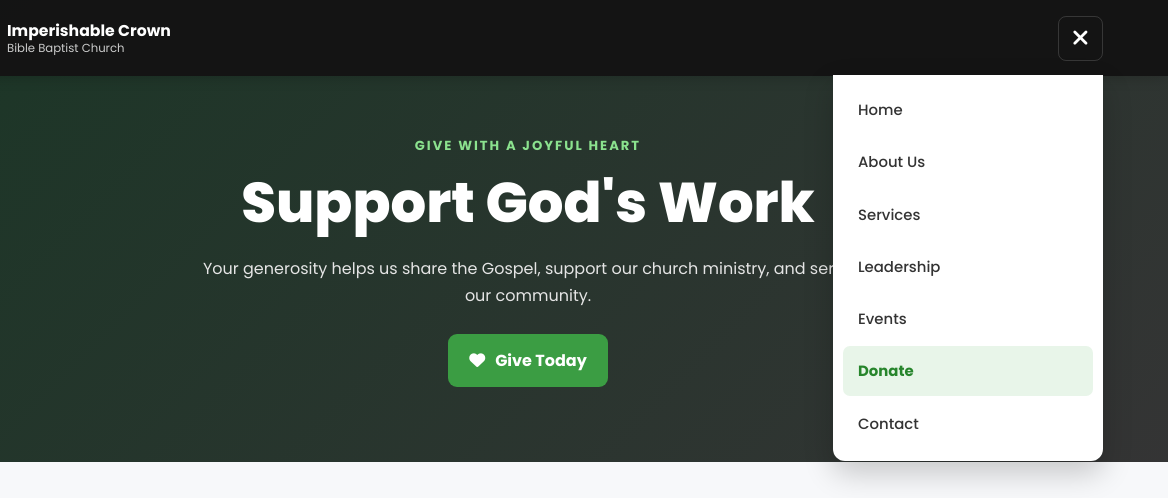
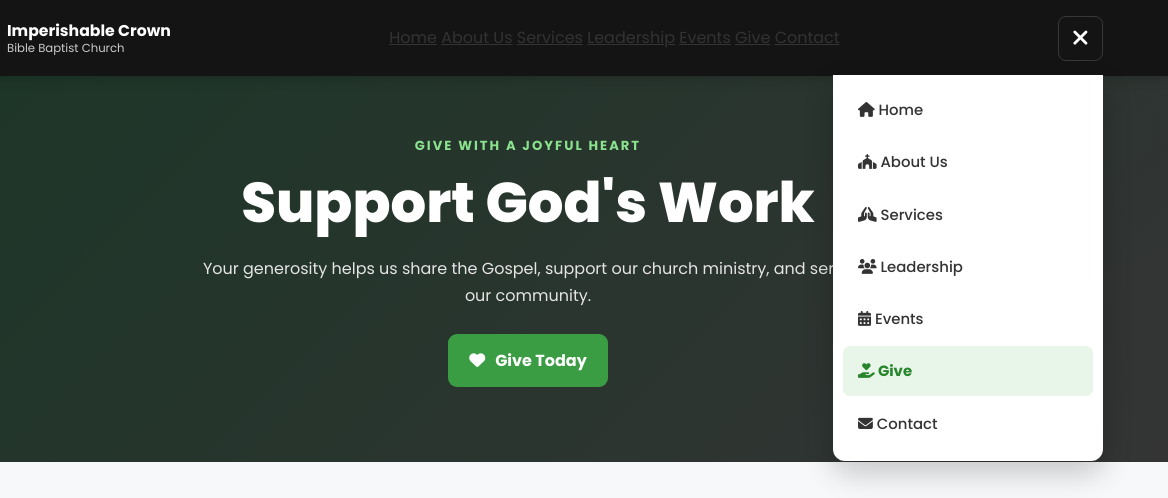
Before and after one commit to isaacnyongesa459-jpg/imperishable-church-website, a plain HTML site: page donate.html in a window 1280 px wide. Both pictures are taken after a click on the button "Open navigation menu". Shown: the top 498 px of the page, 112-1280 px from the left. Drawn offline with Linux system fonts and the light colour scheme; no server answers.

Commit message:
Update donate.html

```diff
--- a/donate.html
+++ b/donate.html
@@ -1,4 +1,3 @@
-
 <!DOCTYPE html>
 <html lang="en">
 <head>
@@ -27,7 +26,7 @@
         href="https://cdnjs.cloudflare.com/ajax/libs/font-awesome/6.7.2/css/all.min.css"
     >
 
-    <!-- Existing donation page stylesheet -->
+    <!-- Donation page stylesheet -->
     <link rel="stylesheet" href="donate.css">
 </head>
 
@@ -37,7 +36,7 @@
     <header class="header">
         <nav class="navbar" aria-label="Main navigation">
 
-            <a href="index.html" class="logo">
+            <a href="home.html" class="logo">
                 <span class="logo-icon">
                     <i class="fas fa-church" aria-hidden="true"></i>
                 </span>
@@ -47,6 +46,17 @@
                     <small>Bible Baptist Church</small>
                 </span>
             </a>
+
+            <!-- DESKTOP NAVIGATION -->
+            <div class="desktop-nav">
+                <a href="home.html">Home</a>
+                <a href="about.html">About Us</a>
+                <a href="services.html">Services</a>
+                <a href="leadership.html">Leadership</a>
+                <a href="events.html">Events</a>
+                <a href="donate.html" class="active" aria-current="page">Give</a>
+                <a href="contact.html">Contact</a>
+            </div>
 
             <button
                 type="button"
@@ -60,13 +70,36 @@
             </button>
 
             <div class="dropdown-menu" id="dropdownMenu">
-                <a href="index.html">Home</a>
-                <a href="about.html">About Us</a>
-                <a href="services.html">Services</a>
-                <a href="leadership.html">Leadership</a>
-                <a href="events.html">Events</a>
-                <a href="donate.html" aria-current="page">Donate</a>
-                <a href="contact.html">Contact</a>
+                <div class="dropdown-content">
+                    <a href="home.html" class="dropdown-item">
+                        <i class="fas fa-home"></i>
+                        <span>Home</span>
+                    </a>
+                    <a href="about.html" class="dropdown-item">
+                        <i class="fas fa-church"></i>
+                        <span>About Us</span>
+                    </a>
+                    <a href="services.html" class="dropdown-item">
+                        <i class="fas fa-praying-hands"></i>
+                        <span>Services</span>
+                    </a>
+                    <a href="leadership.html" class="dropdown-item">
+                        <i class="fas fa-users"></i>
+                        <span>Leadership</span>
+                    </a>
+                    <a href="events.html" class="dropdown-item">
+                        <i class="fas fa-calendar-alt"></i>
+                        <span>Events</span>
+                    </a>
+                    <a href="donate.html" class="dropdown-item active" aria-current="page">
+                        <i class="fas fa-hand-holding-heart"></i>
+                        <span>Give</span>
+                    </a>
+                    <a href="contact.html" class="dropdown-item">
+                        <i class="fas fa-envelope"></i>
+                        <span>Contact</span>
+                    </a>
+                </div>
             </div>
 
         </nav>
@@ -93,10 +126,7 @@
             </div>
         </section>
 
-        <!-- ================= DONATION TOTAL
-
-
-<!-- Donation Total -->
+        <!-- ================= DONATION TOTAL ================= -->
         <section class="donation-summary" aria-labelledby="donation-total-heading">
             <div class="container">
                 <div class="total-card">
@@ -135,8 +165,9 @@
             <div class="container">
 
                 <div class="section-heading">
+                    <span class="section-kicker">SECURE GIVING</span>
                     <h2 id="donation-heading">Make a Donation</h2>
-
+                    <div class="title-line"></div>
                     <p>
                         Choose your donation amount and payment method below.
                     </p>
@@ -359,7 +390,7 @@
                 <div class="footer-links">
                     <h3>Quick Links</h3>
 
-                    <a href="index.html">Home</a>
+                    <a href="home.html">Home</a>
                     <a href="about.html">About Us</a>
                     <a href="services.html">Services</a>
                     <a href="events.html">Events</a>
```
Lines whose indentation alone changed are shown as unchanged.
